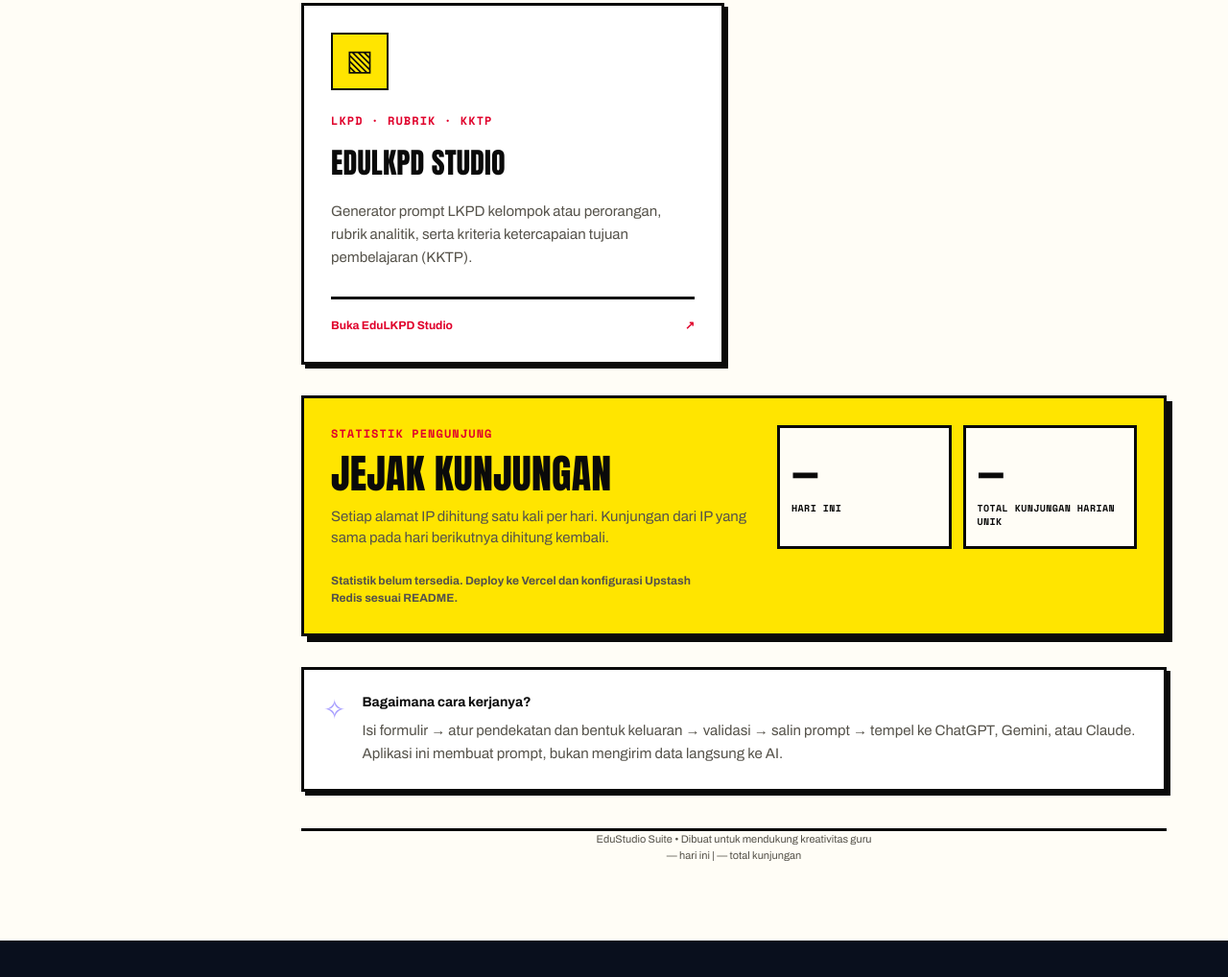
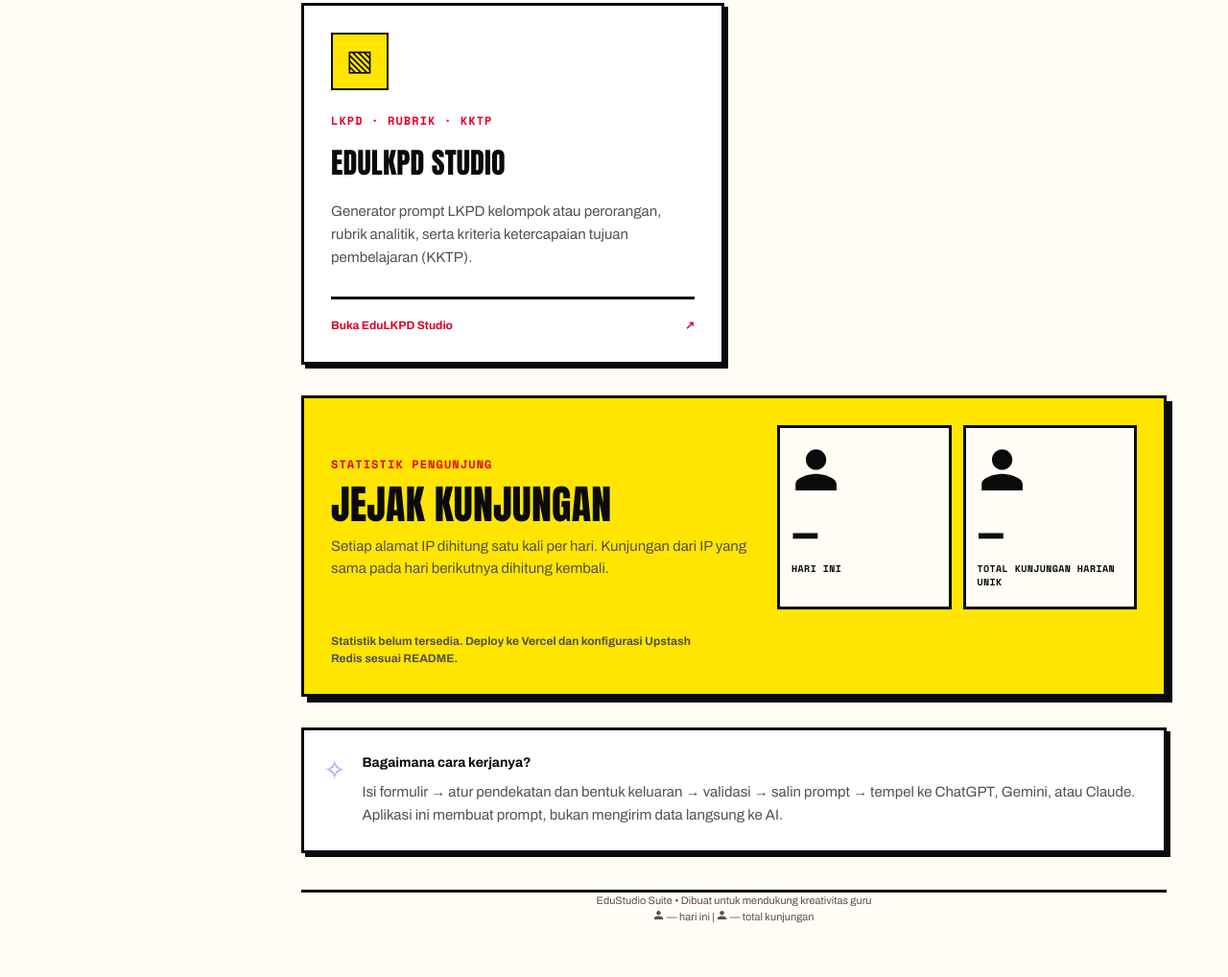
Before and after one commit to delt409/EduStudio, a plain HTML site: page index.html in a window 1280 px wide. Shown: the part 1132-2150 px from the top of the page at 96% size. Before the commit the page ends 2112 px from the top, so only its background shows below. Drawn offline with nearby package versions, Linux system fonts and the light colour scheme; no server answers.

Commit message:
Merge EduStudio Suite v6

```diff
--- a/index.html
+++ b/index.html
@@ -66,8 +66,8 @@
         <p>Setiap alamat IP dihitung satu kali per hari. Kunjungan dari IP yang sama pada hari berikutnya dihitung kembali.</p>
       </div>
       <div class="visitor-stats">
-        <div class="visitor-stat"><span id="visitor-today">—</span><small>HARI INI</small></div>
-        <div class="visitor-stat"><span id="visitor-total">—</span><small>TOTAL KUNJUNGAN HARIAN UNIK</small></div>
+        <div class="visitor-stat"><span class="visitor-icon"><svg aria-hidden="true" viewBox="0 0 24 24" width="1em" height="1em" fill="currentColor"><path d="M12 12c2.7 0 5-2.3 5-5s-2.3-5-5-5-5 2.3-5 5 2.3 5 5 5zm0 2c-3.3 0-10 1.7-10 5v3h20v-3c0-3.3-6.7-5-10-5z"/></svg></span><span id="visitor-today">—</span><small>HARI INI</small></div>
+        <div class="visitor-stat"><span class="visitor-icon"><svg aria-hidden="true" viewBox="0 0 24 24" width="1em" height="1em" fill="currentColor"><path d="M12 12c2.7 0 5-2.3 5-5s-2.3-5-5-5-5 2.3-5 5 2.3 5 5 5zm0 2c-3.3 0-10 1.7-10 5v3h20v-3c0-3.3-6.7-5-10-5z"/></svg></span><span id="visitor-total">—</span><small>TOTAL KUNJUNGAN HARIAN UNIK</small></div>
       </div>
       <p class="visitor-note" id="visitor-status" role="status">Memuat statistik…</p>
     </section>
@@ -80,10 +80,12 @@
     </section>
     <footer>
   EduStudio Suite • Dibuat untuk mendukung kreativitas guru
-  <div class="footer-visitor-stats">
-    <span id="footer-visitor-today">—</span> hari ini |
-    <span id="footer-visitor-total">—</span> total kunjungan
-  </div>
+    <div class="footer-visitor-stats">
+      <span class="footer-visitor-icon"><svg aria-hidden="true" viewBox="0 0 24 24" width="1em" height="1em" fill="currentColor"><path d="M12 12c2.7 0 5-2.3 5-5s-2.3-5-5-5-5 2.3-5 5 2.3 5 5 5zm0 2c-3.3 0-10 1.7-10 5v3h20v-3c0-3.3-6.7-5-10-5z"/></svg></span>
+      <span id="footer-visitor-today">—</span> hari ini |
+      <span class="footer-visitor-icon"><svg aria-hidden="true" viewBox="0 0 24 24" width="1em" height="1em" fill="currentColor"><path d="M12 12c2.7 0 5-2.3 5-5s-2.3-5-5-5-5 2.3-5 5 2.3 5 5 5zm0 2c-3.3 0-10 1.7-10 5v3h20v-3c0-3.3-6.7-5-10-5z"/></svg></span>
+      <span id="footer-visitor-total">—</span> total kunjungan
+    </div>
 </footer>
   </main>
   <script src="visitor.js" defer></script>
```
